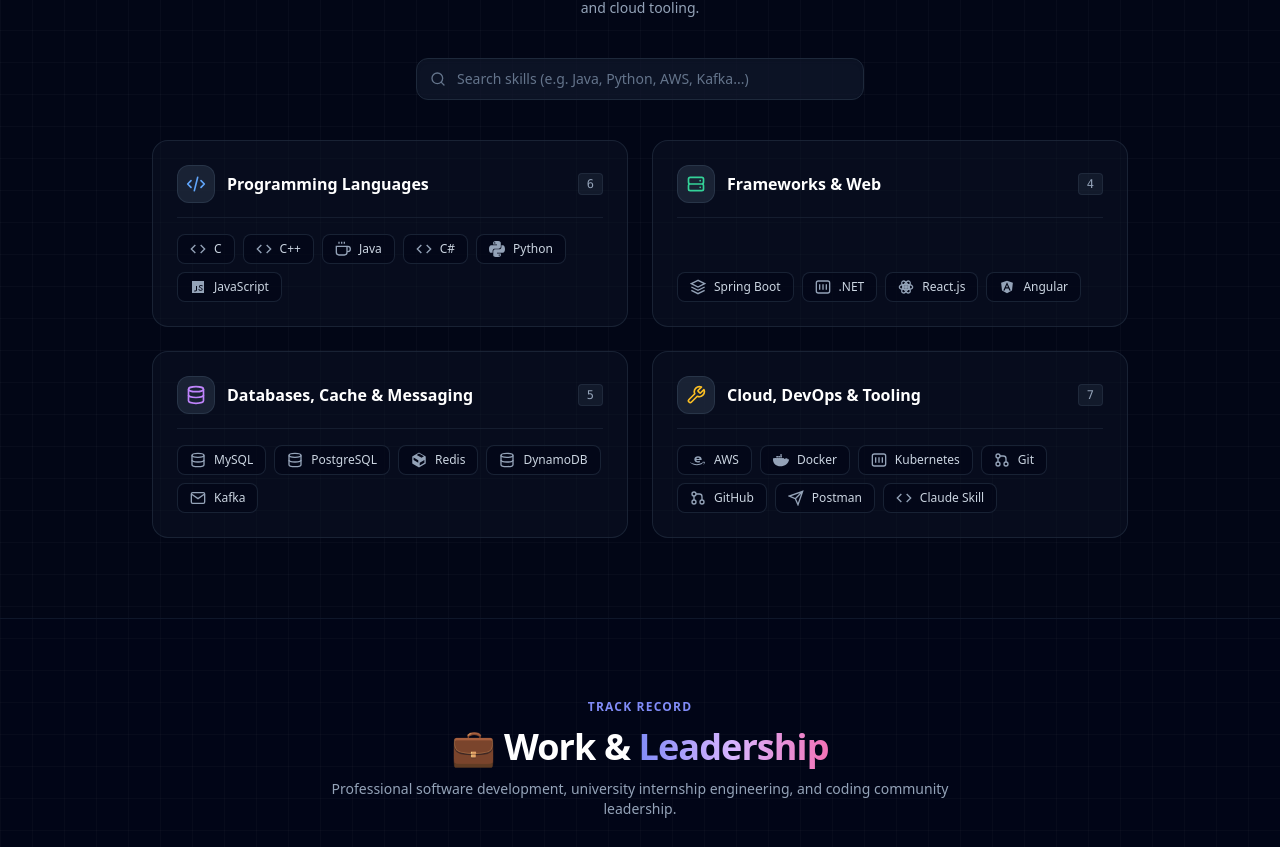
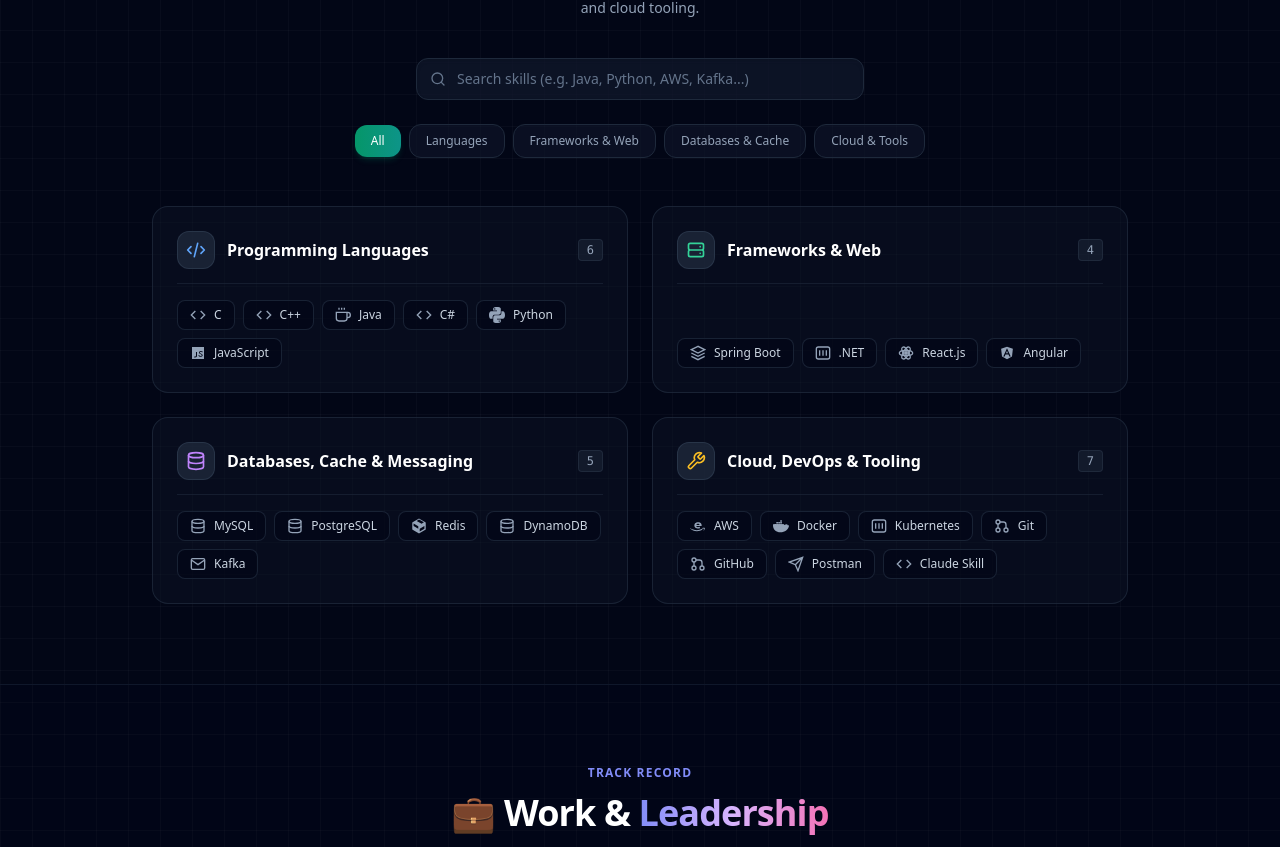
Before and after one commit to deep-govindvira/portfolio, a React (Create React App) app: page / in a window 1280 px wide. Shown: the part 2018-2865 px from the top of the page. Built offline with nearby package versions, Linux system fonts and the light colour scheme.

Commit message:
feat: add category filter tabs matching Software Projects below skill search

```diff
--- a/src/components/Skills.jsx
+++ b/src/components/Skills.jsx
@@ -13,6 +13,15 @@ import {
 export const Skills = ({ data }) => {
   const { skillCategories } = data;
   const [searchQuery, setSearchQuery] = useState("");
+  const [activeTab, setActiveTab] = useState("All");
+
+  const tabs = [
+    "All",
+    "Languages",
+    "Frameworks & Web",
+    "Databases & Cache",
+    "Cloud & Tools",
+  ];
 
   const getCategoryIcon = (iconName) => {
     switch (iconName) {
@@ -31,9 +40,17 @@ export const Skills = ({ data }) => {
 
   const filteredCategories = useMemo(() => {
     const query = searchQuery.trim().toLowerCase();
-    if (!query) return skillCategories;
 
-    return skillCategories
+    // 1. Filter by active category tab
+    const tabFiltered = skillCategories.filter((cat) => {
+      if (activeTab === "All") return true;
+      return cat.shortLabel === activeTab || cat.category === activeTab;
+    });
+
+    if (!query) return tabFiltered;
+
+    // 2. Filter by search query
+    return tabFiltered
       .map((cat) => {
         const matchingSkills = cat.skills.filter(
           (skill) =>
@@ -50,7 +67,7 @@ export const Skills = ({ data }) => {
         };
       })
       .filter((cat) => cat.skills.length > 0);
-  }, [skillCategories, searchQuery]);
+  }, [skillCategories, searchQuery, activeTab]);
 
   const totalMatchingSkills = useMemo(() => {
     return filteredCategories.reduce((acc, cat) => acc + cat.skills.length, 0);
@@ -73,7 +90,7 @@ export const Skills = ({ data }) => {
         </div>
 
         {/* Search Skill Input Bar */}
-        <div className="max-w-md mx-auto mb-10">
+        <div className="max-w-md mx-auto mb-6">
           <div className="relative group">
             <div className="absolute inset-y-0 left-0 pl-3.5 flex items-center pointer-events-none text-slate-500 group-focus-within:text-emerald-400 transition">
               <SearchIcon className="w-4 h-4" />
@@ -103,9 +120,33 @@ export const Skills = ({ data }) => {
           )}
         </div>
 
-        {/* Simplified Cards Grid */}
+        {/* Category Tabs like Software Projects */}
+        <div className="flex flex-wrap items-center justify-center gap-2 mb-12">
+          {tabs.map((tab) => (
+            <button
+              key={tab}
+              type="button"
+              onClick={() => setActiveTab(tab)}
+              className={`px-4 py-2 rounded-xl text-xs font-medium transition duration-200 ${
+                activeTab === tab
+                  ? "bg-gradient-to-r from-emerald-600 to-teal-600 text-white shadow-md shadow-emerald-600/20"
+                  : "bg-slate-900/60 border border-slate-800 text-slate-400 hover:text-white hover:bg-slate-800/80"
+              }`}
+            >
+              {tab}
+            </button>
+          ))}
+        </div>
+
+        {/* Cards Grid */}
         {filteredCategories.length > 0 ? (
-          <div className="grid grid-cols-1 md:grid-cols-2 gap-5 sm:gap-6">
+          <div
+            className={
+              filteredCategories.length === 1
+                ? "max-w-2xl mx-auto"
+                : "grid grid-cols-1 md:grid-cols-2 gap-5 sm:gap-6"
+            }
+          >
             {filteredCategories.map((category, index) => (
               <div
                 key={index}
@@ -147,14 +188,17 @@ export const Skills = ({ data }) => {
               No skills found matching "<span className="text-emerald-400 font-semibold">{searchQuery}</span>"
             </p>
             <p className="text-xs text-slate-500 mb-4">
-              Try searching for Java, AWS, React, MySQL, Docker, or Kafka
+              Try searching across "All" categories or search for Java, AWS, React, MySQL, or Docker
             </p>
             <button
               type="button"
-              onClick={() => setSearchQuery("")}
+              onClick={() => {
+                setSearchQuery("");
+                setActiveTab("All");
+              }}
               className="text-xs font-medium px-4 py-2 rounded-lg bg-slate-800 text-slate-200 hover:bg-slate-700 transition"
             >
-              Clear Search
+              Reset Filters
             </button>
           </div>
         )}
```
Also changed, not shown: 1 other file (tests, documents, lock files or other folders).
